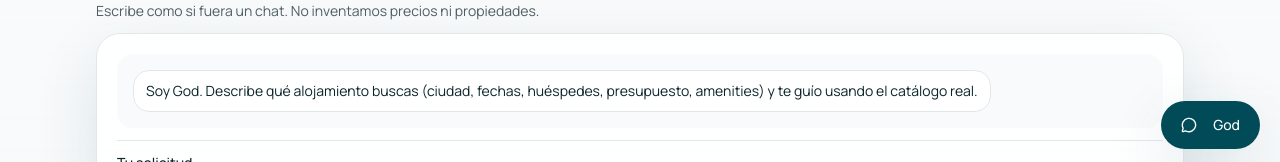
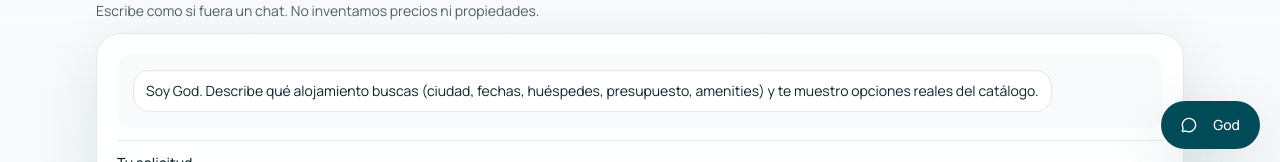
Before and after one commit to Guntherdrb30/godplace, a Next.js app: page / in a window 1280 px wide. Shown: the part 631-793 px from the top of the page. Built offline with nearby package versions, Linux system fonts and the light colour scheme; no server answers; the database is empty.

Commit message:
Make AI chat non-placeholder

```diff
--- a/src/components/ai/god-sheet.tsx
+++ b/src/components/ai/god-sheet.tsx
@@ -39,7 +39,7 @@ export function GodSheet(props: {
   const [msgs, setMsgs] = React.useState<Msg[]>([
     {
       role: "assistant",
-      content: `Soy ${props.branding.agentName}. En este MVP el chat es un placeholder. No invento propiedades ni precios: consulto el catálogo real.`,
+      content: `Soy ${props.branding.agentName}. Cuéntame qué alojamiento buscas (ciudad, fechas, huéspedes, presupuesto) y te muestro opciones reales del catálogo.`,
     },
   ]);
   const [cargandoSesion, setCargandoSesion] = React.useState(false);
--- a/src/components/site/home-ai-chat.tsx
+++ b/src/components/site/home-ai-chat.tsx
@@ -32,7 +32,7 @@ export function HomeAiChat() {
     {
       role: "assistant",
       content:
-        `Soy ${god.branding.agentName}. Describe qué alojamiento buscas (ciudad, fechas, huéspedes, presupuesto, amenities) y te guío usando el catálogo real.`,
+        `Soy ${god.branding.agentName}. Describe qué alojamiento buscas (ciudad, fechas, huéspedes, presupuesto, amenities) y te muestro opciones reales del catálogo.`,
     },
   ]);
   const [conectando, setConectando] = React.useState(false);
```
